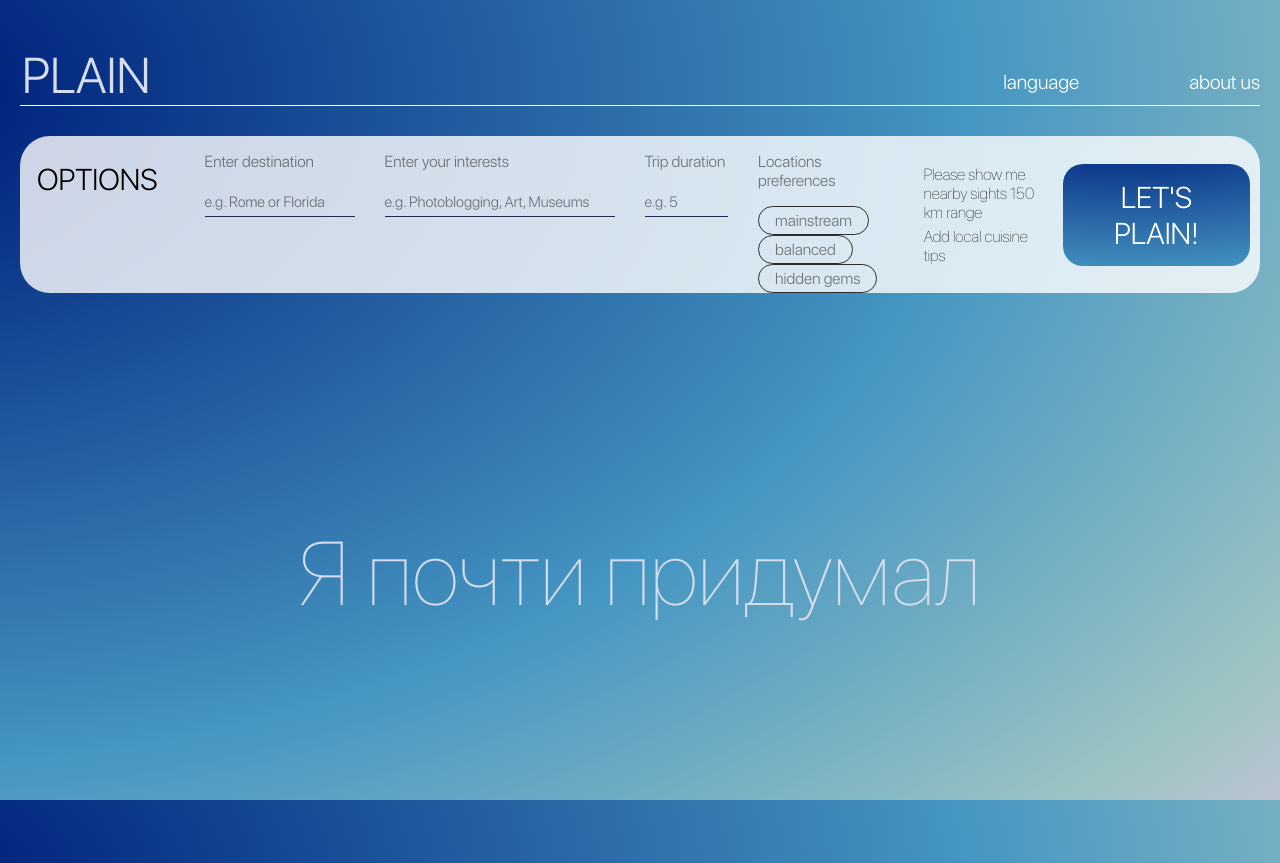
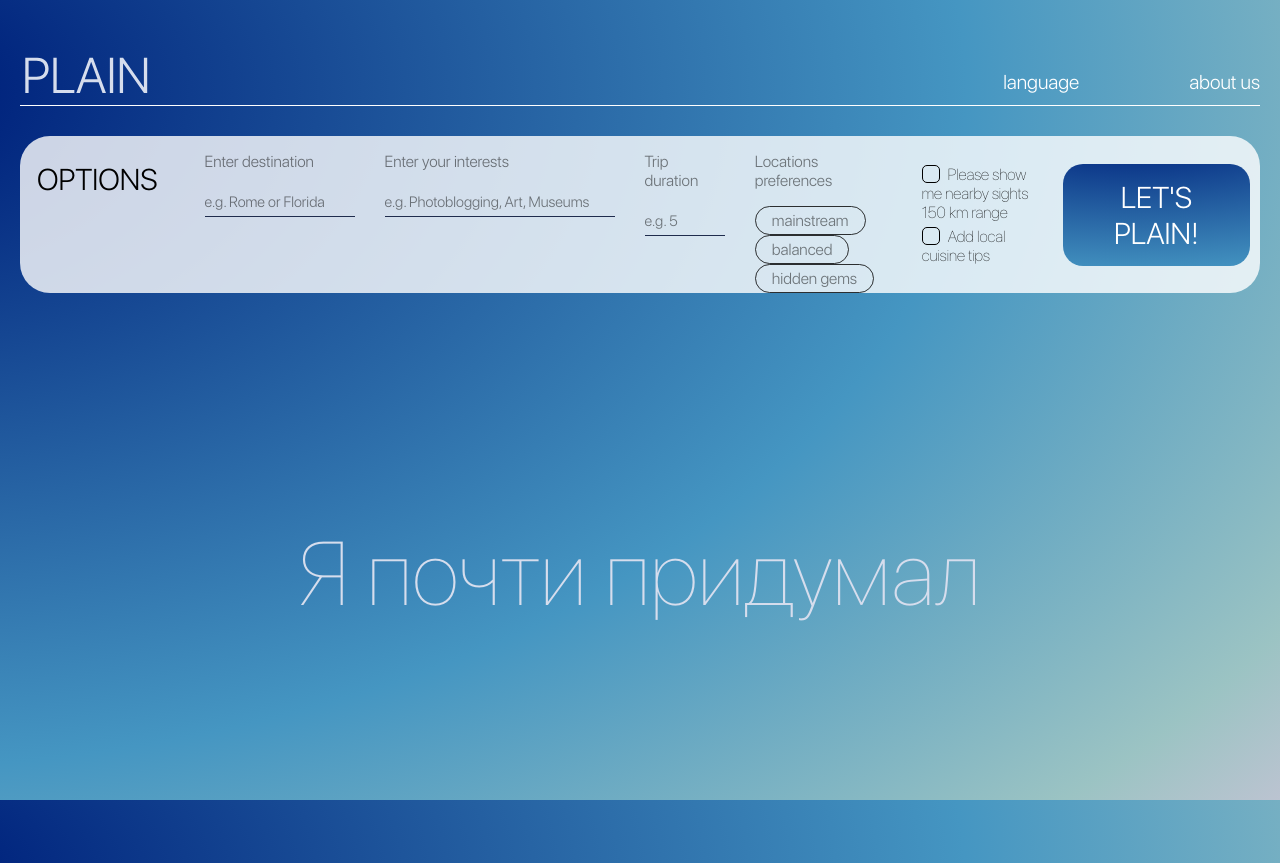
Before and after one commit to KoroLev2512/plain, a Next.js app: page / in a window 1280 px wide. Built offline with nearby package versions, Linux system fonts and the light colour scheme.

Commit message:
checkbox support

```diff
--- a/src/entities/Options/index.tsx
+++ b/src/entities/Options/index.tsx
@@ -54,13 +54,15 @@ export const Options = ({ name }: { name: string }) => {
             </div>
             <div className={styles.checkbox}>
                 <div className={styles.nearbyLocations}>
-                    Please show me nearby sights 150 km range
+                    <input id="nearbyLocations" type="checkbox"/>
+                    <label htmlFor="nearbyLocations">Please show me nearby sights 150 km range</label>
                     <div>
                         {/*<TooltipIcon/>*/}
                     </div>
                 </div>
-                <div>
-                    Add local cuisine tips
+                <div className={styles.localCuisine}>
+                    <input id="localCuisine" type="checkbox"/>
+                    <label htmlFor="localCuisine">Add local cuisine tips</label>
                 </div>
             </div>
             <PrimaryButton className={styles.button}>
--- a/src/entities/Options/styles.module.scss
+++ b/src/entities/Options/styles.module.scss
@@ -99,10 +99,34 @@
   margin: 0 10px;
 }
 
-.nearbyLocations {
+.nearbyLocations, .localCuisine {
   display: flex;
   flex-direction: row;
   align-items: flex-start;
+
+
+  label:before {
+    content: "\2713";
+    display: inline-block;
+    width: 16px;
+    height: 16px;
+    margin-right: 8px;
+    border: 1px black solid;
+    border-radius: 5px;
+
+    text-align: center;
+    line-height: 17px;
+    color: transparent;
+  }
+
+
+  input[type=checkbox] {
+    appearance: none;
+  }
+
+  input[type=checkbox]:checked ~ label:before {
+    color: black;
+  }
 }
 
 //@media (max-width: 1440px) {
```
